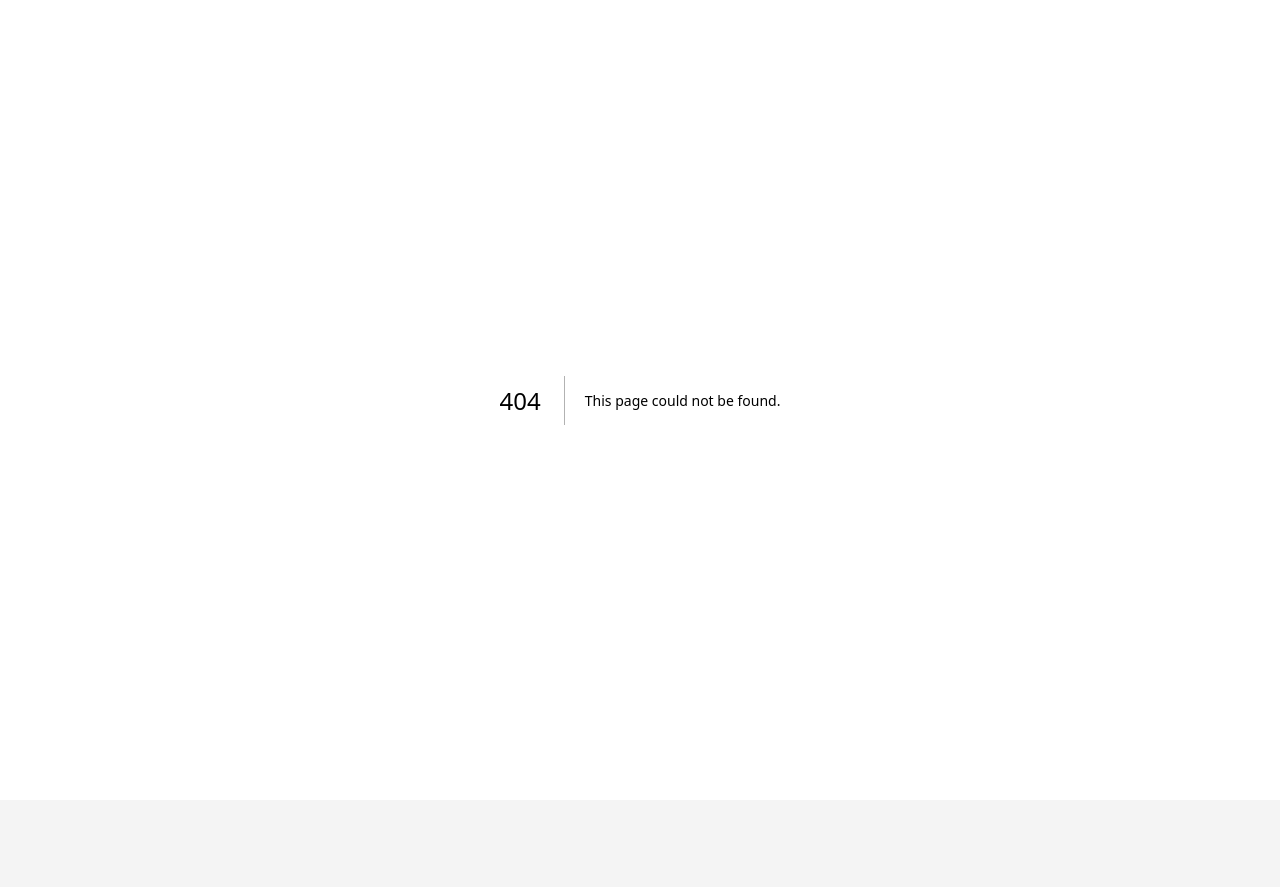
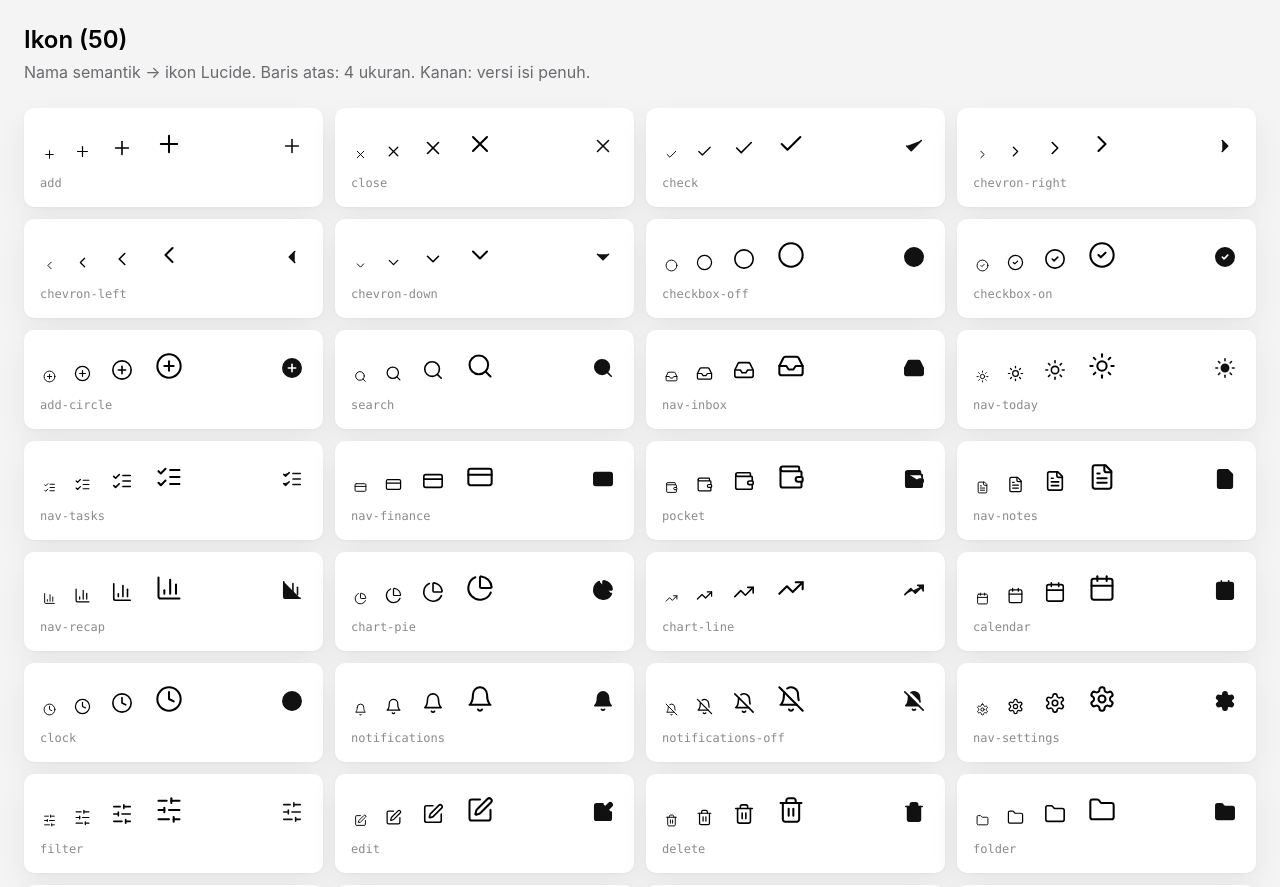
Before and after one commit to T111errrr/unio.app, a Next.js app: page /dev/icons in a window 1280 px wide. Before the commit this address had no page. Shown: the top 887 px of the page. Before the commit the page ends 800 px from the top, so only its background shows below. Built offline with nearby package versions, Linux system fonts and the light colour scheme.

Commit message:
Tugas 1.05: komponen Icon (Lucide) + halaman cek /dev/icons
Co-Authored-By: Claude Sonnet 5.5 <noreply@anthropic.com>
Claude-Session: https://claude.ai/code/session_01HuimriyFMXQ7naBUDMiDos

```diff
--- /dev/null
+++ b/app/dev/icons/page.tsx
@@ -0,0 +1,34 @@
+import { notFound } from "next/navigation";
+import { Icon } from "@/components/ui/Icon";
+import { ICONS, type IconName } from "@/components/ui/icon-registry";
+
+export const metadata = { title: "Ikon — dev" };
+
+/** Halaman cek visual ikon. Hanya untuk preview/dev, tidak tampil di produksi. */
+export default function IconsDevPage() {
+  if (process.env.VERCEL_ENV === "production") notFound();
+  const names = Object.keys(ICONS) as IconName[];
+
+  return (
+    <main className="min-h-dvh bg-background p-6 text-ink">
+      <h1 className="mb-1 text-2xl font-semibold">Ikon ({names.length})</h1>
+      <p className="mb-6 text-ink-secondary">Nama semantik → ikon Lucide. Baris atas: 4 ukuran. Kanan: versi isi penuh.</p>
+      <ul className="grid grid-cols-2 gap-3 sm:grid-cols-3 lg:grid-cols-4">
+        {names.map((name) => (
+          <li key={name} className="flex flex-col gap-3 rounded-(--radius-m) bg-surface p-4 shadow-(--shadow-card-soft)">
+            <div className="flex items-end gap-3">
+              <Icon name={name} size="small" />
+              <Icon name={name} size="medium" />
+              <Icon name={name} size="large" />
+              <Icon name={name} size="xlarge" />
+              <span className="ml-auto text-accent">
+                <Icon name={name} size="large" filled />
+              </span>
+            </div>
+            <code className="text-xs text-ink-tertiary">{name}</code>
+          </li>
+        ))}
+      </ul>
+    </main>
+  );
+}
--- /dev/null
+++ b/components/ui/Icon.tsx
@@ -0,0 +1,49 @@
+import { ICONS, type IconName } from "./icon-registry";
+
+/** Ukuran mengikuti komponen Figma `Icon` (11:554): kotak / tinggi glyph, dalam px. */
+const SIZES = {
+  small: { box: 18, glyph: 13 },
+  medium: { box: 24, glyph: 17 },
+  large: { box: 31, glyph: 22 },
+  xlarge: { box: 39, glyph: 28 },
+} as const;
+
+export type IconSize = keyof typeof SIZES;
+
+/** Ikon "isi penuh" di Figma yang punya tanda di dalamnya (centang / plus) — tandanya memakai warna on-accent. */
+const FILLED_WITH_MARK = new Set<IconName>(["checkbox-on", "add-circle"]);
+
+type IconProps = {
+  name: IconName;
+  size?: IconSize;
+  /** Versi isi penuh (mis. `.fill` di SF Symbols). */
+  filled?: boolean;
+  /** Label untuk pembaca layar. Tanpa label, ikon dianggap hiasan. */
+  label?: string;
+  className?: string;
+};
+
+export function Icon({ name, size = "medium", filled = false, label, className = "" }: IconProps) {
+  const Glyph = ICONS[name];
+  const { box, glyph } = SIZES[size];
+  const markClass = filled && FILLED_WITH_MARK.has(name) ? " [&_path]:stroke-(--unio-on-accent)" : "";
+
+  return (
+    <span
+      className={`inline-flex shrink-0 items-center justify-center${className ? " " + className : ""}`}
+      style={{ width: box, height: box }}
+      role={label ? "img" : undefined}
+      aria-label={label}
+      aria-hidden={label ? undefined : true}
+    >
+      <Glyph
+        width={glyph}
+        height={glyph}
+        strokeWidth={1.75}
+        fill={filled ? "currentColor" : "none"}
+        className={markClass.trim()}
+        aria-hidden="true"
+      />
+    </span>
+  );
+}
--- /dev/null
+++ b/components/ui/icon-registry.ts
@@ -0,0 +1,112 @@
+import {
+  ArrowDown,
+  ArrowLeftRight,
+  ArrowUp,
+  Bell,
+  BellOff,
+  Calendar,
+  Car,
+  ChartColumn,
+  ChartPie,
+  Check,
+  ChevronDown,
+  ChevronLeft,
+  ChevronRight,
+  Circle,
+  CircleCheck,
+  CircleEllipsis,
+  CirclePlus,
+  Clock,
+  CloudOff,
+  Coffee,
+  CreditCard,
+  Ellipsis,
+  FileText,
+  Flag,
+  Folder,
+  Gift,
+  House,
+  Inbox,
+  List,
+  ListChecks,
+  PanelLeft,
+  Pin,
+  Plus,
+  RotateCw,
+  Search,
+  Settings,
+  Share,
+  ShoppingCart,
+  SlidersHorizontal,
+  SquarePen,
+  Sun,
+  Tag,
+  Trash2,
+  TrendingUp,
+  TriangleAlert,
+  Undo2,
+  User,
+  Utensils,
+  Wallet,
+  X,
+  type LucideIcon,
+} from "lucide-react";
+
+/**
+ * Satu-satunya tempat yang tahu ikon Lucide mana yang dipakai.
+ * Nama di kiri = nama semantik (lihat docs/handoff/icon-map.md). Mengganti set ikon cukup mengubah file ini.
+ */
+export const ICONS = {
+  "add": Plus,
+  "close": X,
+  "check": Check,
+  "chevron-right": ChevronRight,
+  "chevron-left": ChevronLeft,
+  "chevron-down": ChevronDown,
+  "checkbox-off": Circle,
+  "checkbox-on": CircleCheck,
+  "add-circle": CirclePlus,
+  "search": Search,
+  "nav-inbox": Inbox,
+  "nav-today": Sun,
+  "nav-tasks": ListChecks,
+  "nav-finance": CreditCard,
+  "pocket": Wallet,
+  "nav-notes": FileText,
+  "nav-recap": ChartColumn,
+  "chart-pie": ChartPie,
+  "chart-line": TrendingUp,
+  "calendar": Calendar,
+  "clock": Clock,
+  "notifications": Bell,
+  "notifications-off": BellOff,
+  "nav-settings": Settings,
+  "filter": SlidersHorizontal,
+  "edit": SquarePen,
+  "delete": Trash2,
+  "folder": Folder,
+  "tag": Tag,
+  "priority": Flag,
+  "pin": Pin,
+  "undo": Undo2,
+  "retry": RotateCw,
+  "not-synced": CloudOff,
+  "warning": TriangleAlert,
+  "transfer": ArrowLeftRight,
+  "expense": ArrowUp,
+  "income": ArrowDown,
+  "export": Share,
+  "more": Ellipsis,
+  "more-circle": CircleEllipsis,
+  "home": House,
+  "sidebar": PanelLeft,
+  "person": User,
+  "list": List,
+  "cat-food": Utensils,
+  "cat-coffee": Coffee,
+  "cat-transport": Car,
+  "cat-shopping": ShoppingCart,
+  "cat-bonus": Gift,
+} as const satisfies Record<string, LucideIcon>;
+
+export type IconName = keyof typeof ICONS;
```
Also changed, not shown: package.json (+5 -2 lines), 1 other file (tests, documents, lock files or other folders).
